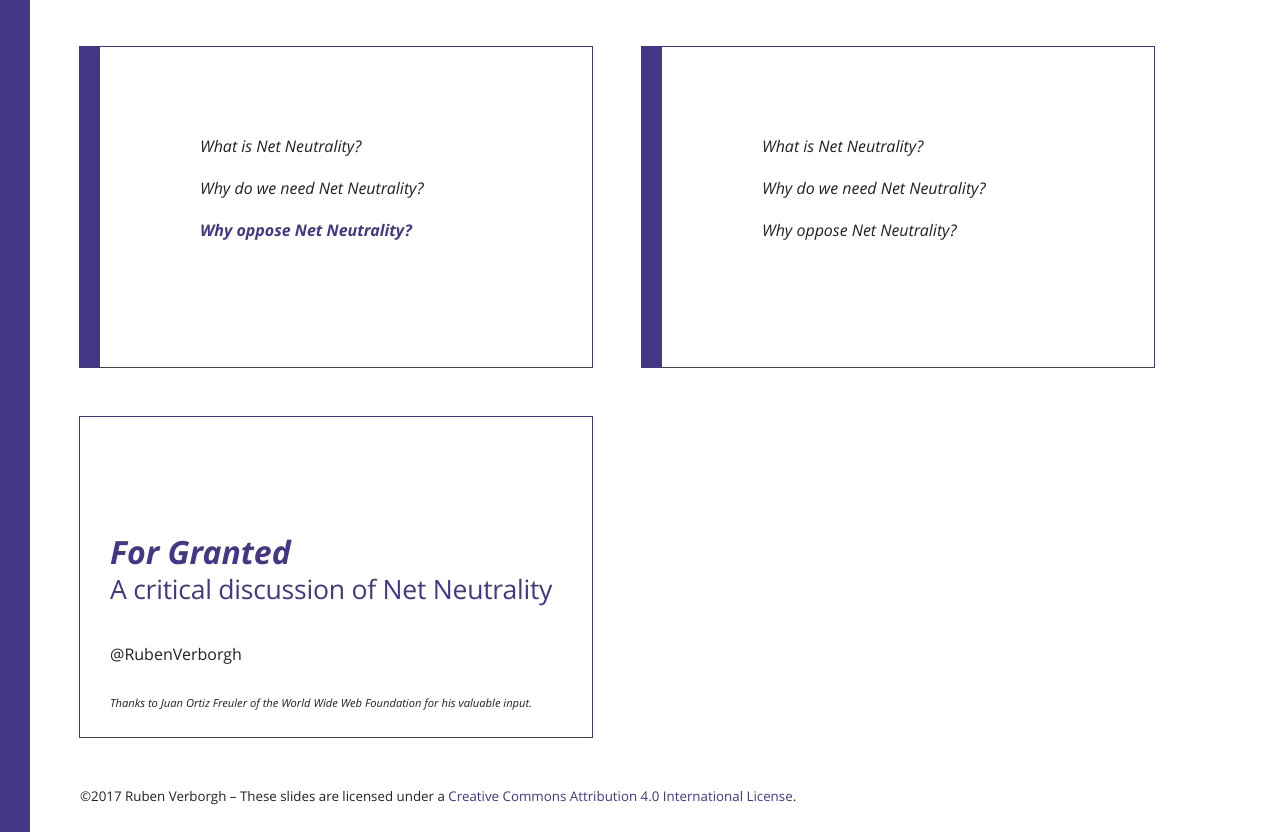
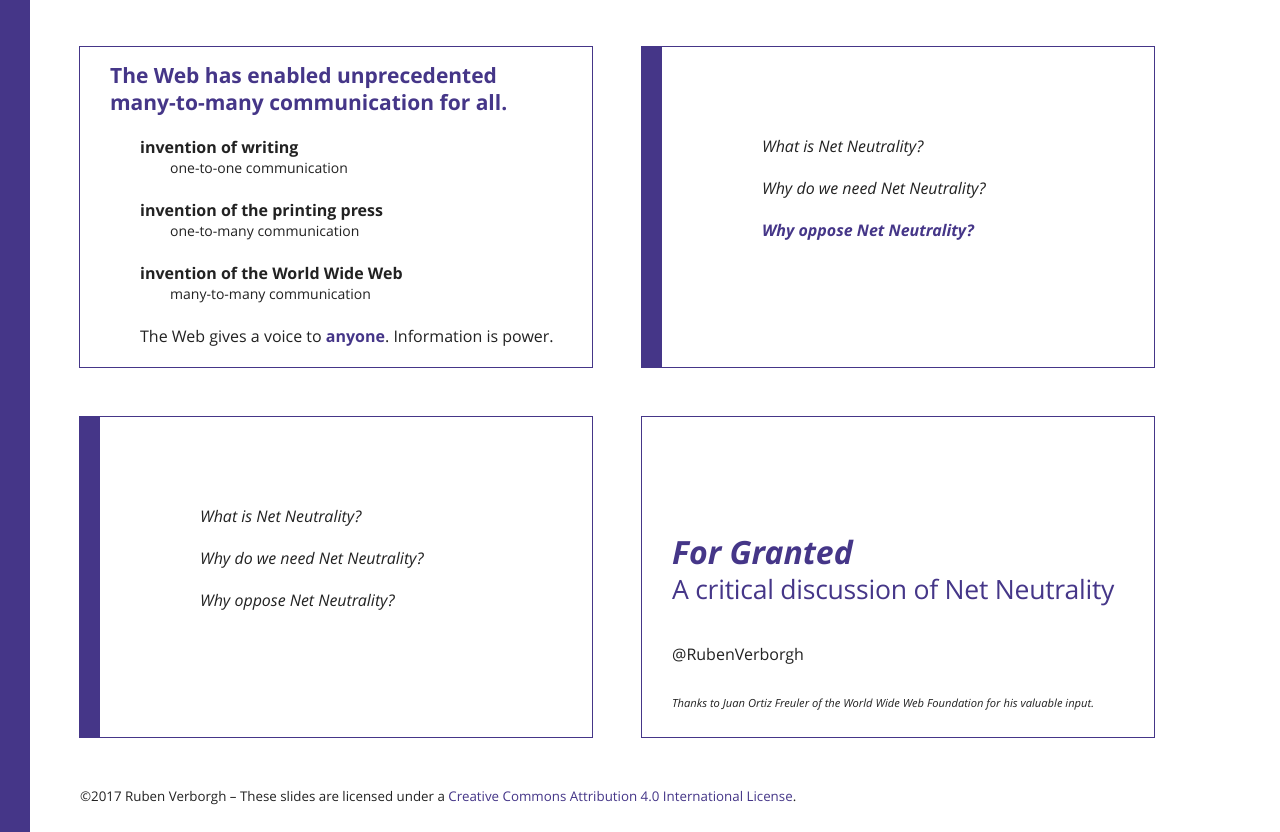
Before and after one commit to RubenVerborgh/Net-Neutrality-2017, a website: page index.html in a window 1280 px wide. Shown: the part 3597-4429 px from the top of the page. Drawn offline with Linux system fonts and the light colour scheme.

Commit message:
Emphasizes the Web's role in communication.

```diff
--- a/index.html
+++ b/index.html
@@ -364,6 +364,31 @@
     </ul>
   </div>
 
+  <div class="slide" id="unprecedented-communication">
+    <h2>
+      The Web has enabled unprecedented<br>
+      many-to-many communication for all.
+    </h2>
+    <ul>
+      <li class="next">
+        invention of writing
+        <ul><li>one-to-one communication</li></ul>
+      </li>
+      <li class="next">
+        invention of the printing press
+        <ul><li>one-to-many communication</li></ul>
+      </li>
+      <li class="next">
+        invention of the World Wide Web
+        <ul><li>many-to-many communication</li></ul>
+      </li>
+    </ul>
+    <p>
+      <span class="next">The Web gives a voice to <strong>anyone</strong>.</span>
+      <span class="next">Information is power.</span>
+    </p>
+  </div>
+
   <div class="toc slide" id="toc-why-not">
     <ul>
       <li><a href="#toc-definition">What is Net Neutrality?</a></li>
```
